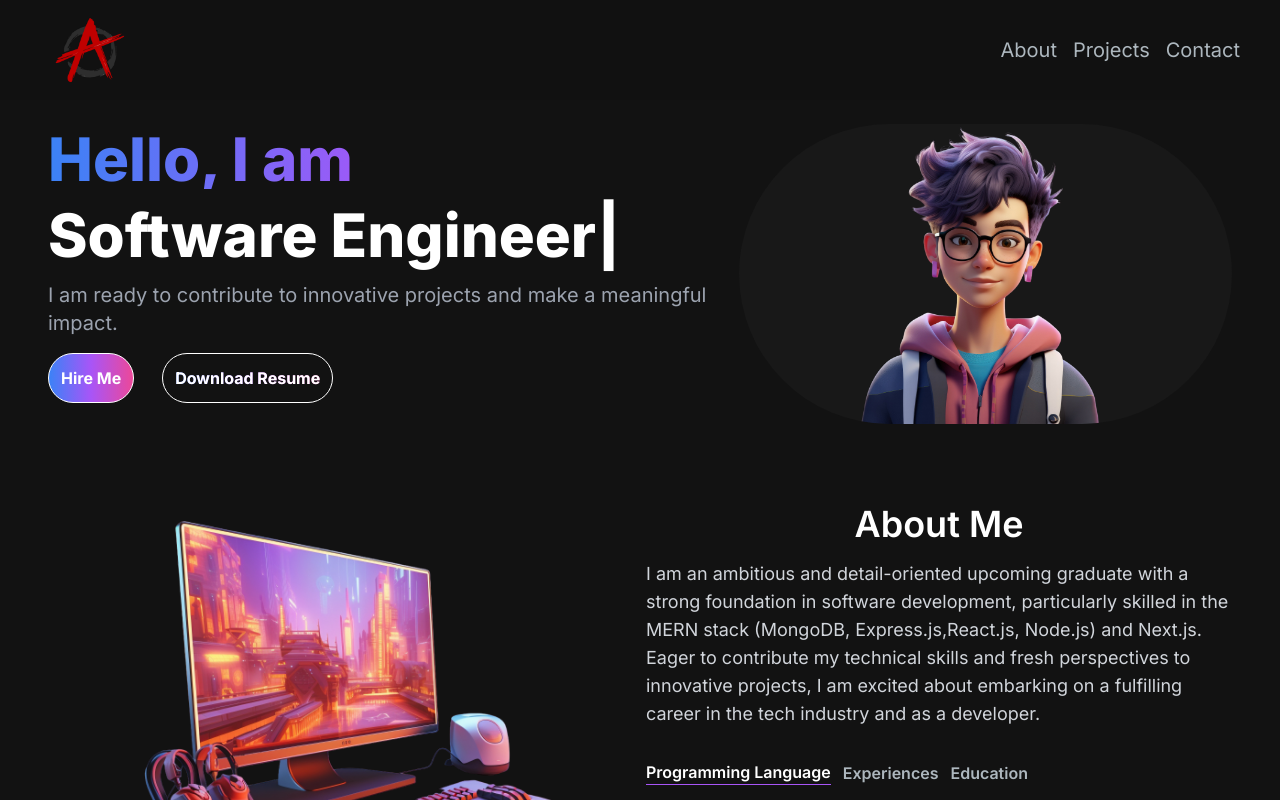
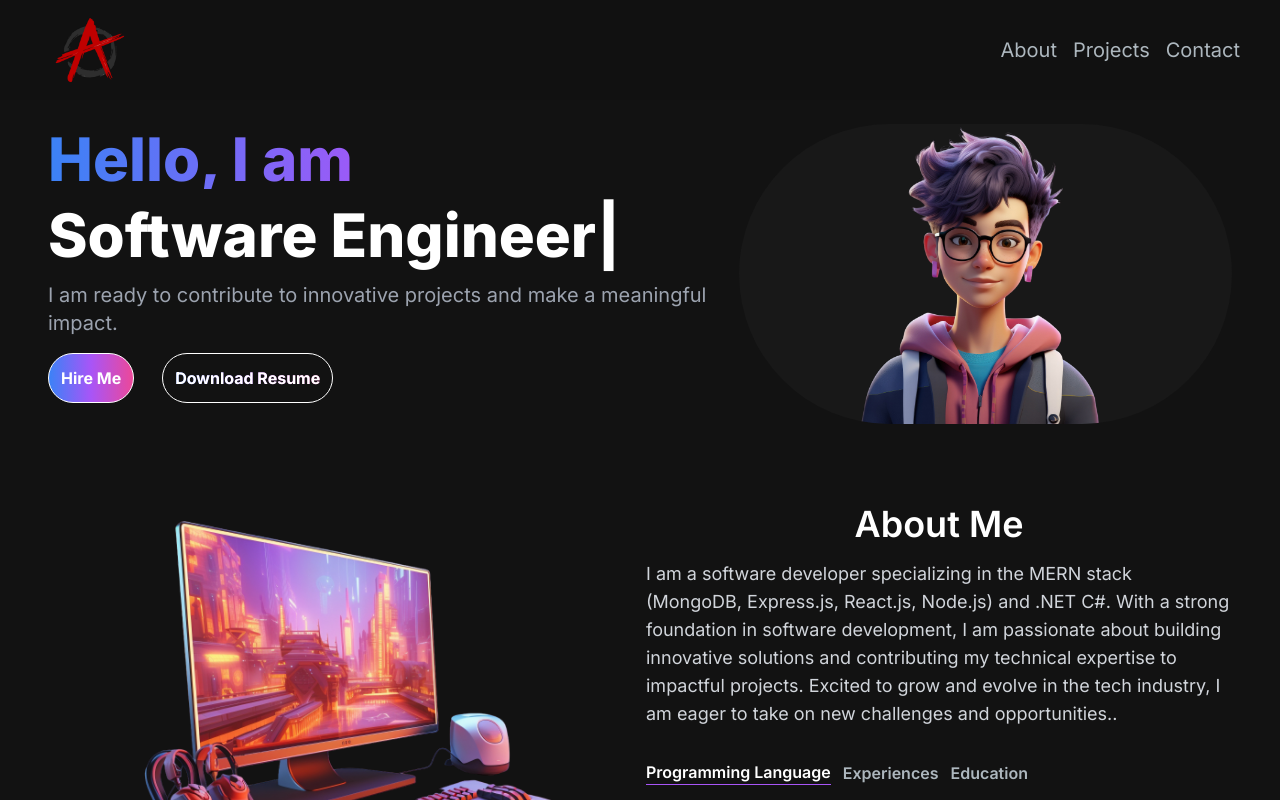
Before and after one commit to Ankitsingh0460/Portfolio, a Next.js app: page / in a window 1280 px wide. Shown: the top 800 px of the page. Built offline with nearby package versions, Linux system fonts and the light colour scheme.

Commit message:
About  Section update

```diff
--- a/components/AboutSection.jsx
+++ b/components/AboutSection.jsx
@@ -82,12 +82,12 @@ const AboutSection = () => {
           About Me
         </h1>
         <p className="text-base md:text-lg text-gray-300">
-          I am an ambitious and detail-oriented upcoming graduate with a strong
-          foundation in software development, particularly skilled in the MERN
-          stack (MongoDB, Express.js,React.js, Node.js) and Next.js. Eager to
-          contribute my technical skills and fresh perspectives to innovative
-          projects, I am excited about embarking on a fulfilling career in the
-          tech industry and as a developer.
+          I am a software developer specializing in the MERN stack (MongoDB,
+          Express.js, React.js, Node.js) and .NET C#. With a strong foundation
+          in software development, I am passionate about building innovative
+          solutions and contributing my technical expertise to impactful
+          projects. Excited to grow and evolve in the tech industry, I am eager
+          to take on new challenges and opportunities..
         </p>
         <div className="flex flex-row mt-8">
           <TabButton
```
